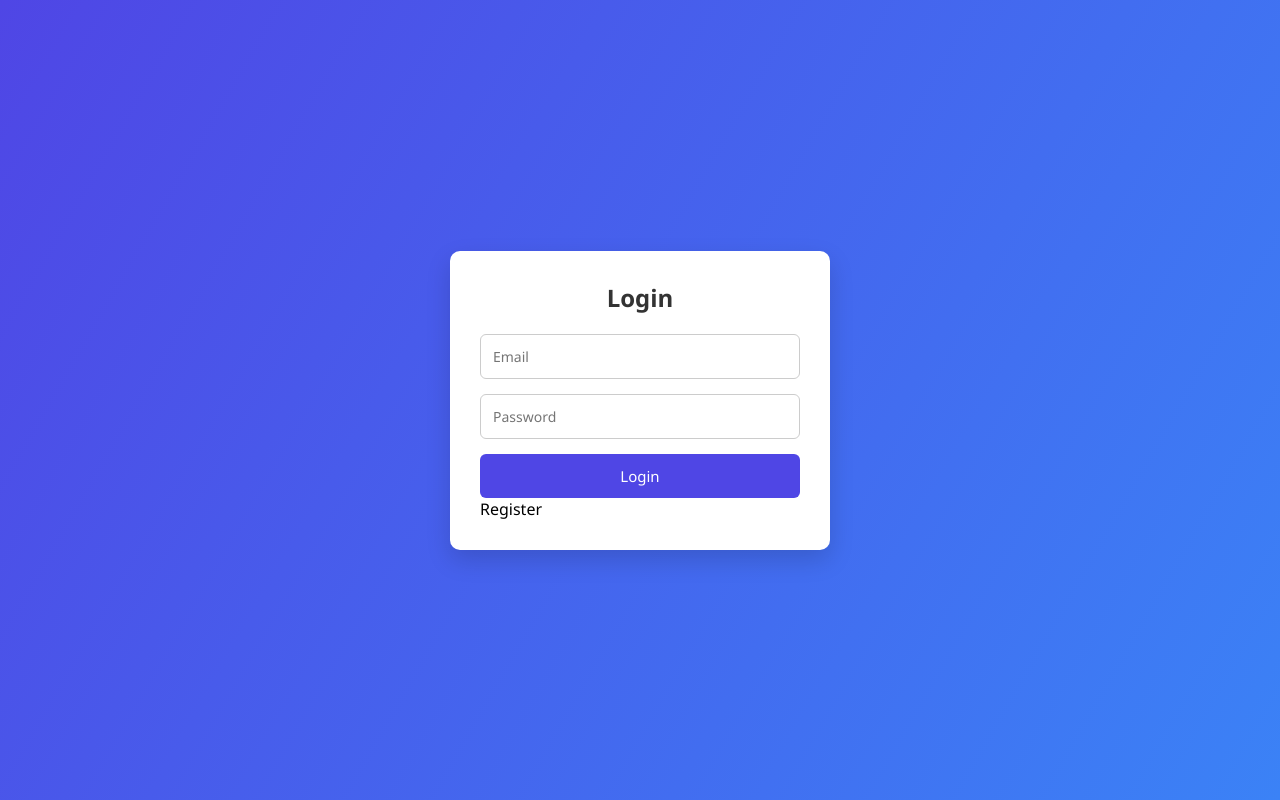
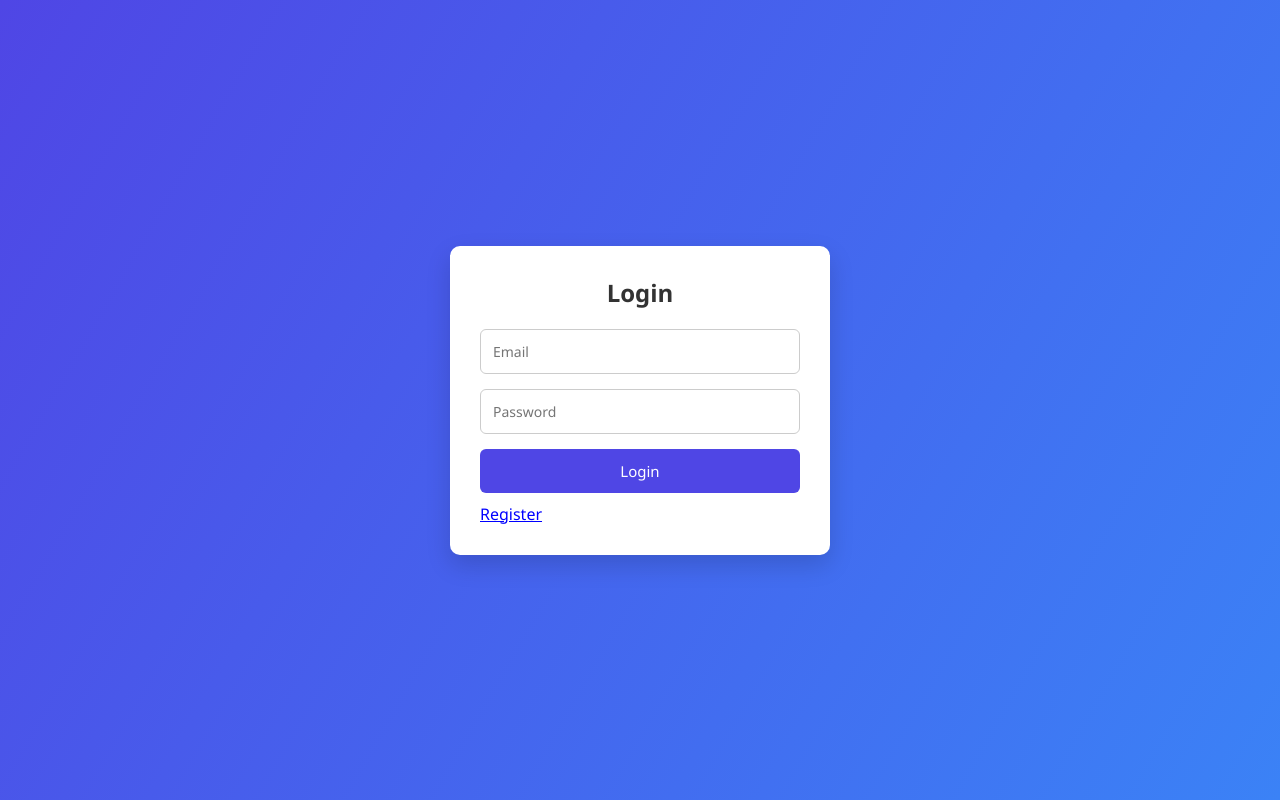
Before and after one commit to aRPIT0313/quizzz, a React (Create React App) app: page /login in a window 1280 px wide. Built offline with nearby package versions, Linux system fonts and the light colour scheme.

Commit message:
result graph aur back option register page

```diff
--- a/src/Login.jsx
+++ b/src/Login.jsx
@@ -24,11 +24,34 @@
     <div className="auth-container">
       <form className="auth-card" onSubmit={handleLogin}>
         <h2>Login</h2>
-        <input placeholder="Email" onChange={(e) => setEmail(e.target.value)} />
-        <input type="password" placeholder="Password" onChange={(e) => setPassword(e.target.value)} />
+
+        <input
+          type="email"
+          placeholder="Email"
+          value={email}
+          onChange={(e) => setEmail(e.target.value)}
+          required
+        />
+
+        <input
+          type="password"
+          placeholder="Password"
+          value={password}
+          onChange={(e) => setPassword(e.target.value)}
+          required
+        />
+
         {error && <p className="error">{error}</p>}
-        <button>Login</button>
-        <p onClick={() => navigate("/register")}>Register</p>
+
+        <button type="submit">Login</button>
+
+        <p
+          className="register-link"
+          onClick={() => navigate("/register")}
+          style={{ cursor: "pointer", color: "blue", textDecoration: "underline", marginTop: "10px" }}
+        >
+          Register
+        </p>
       </form>
     </div>
   );
```
